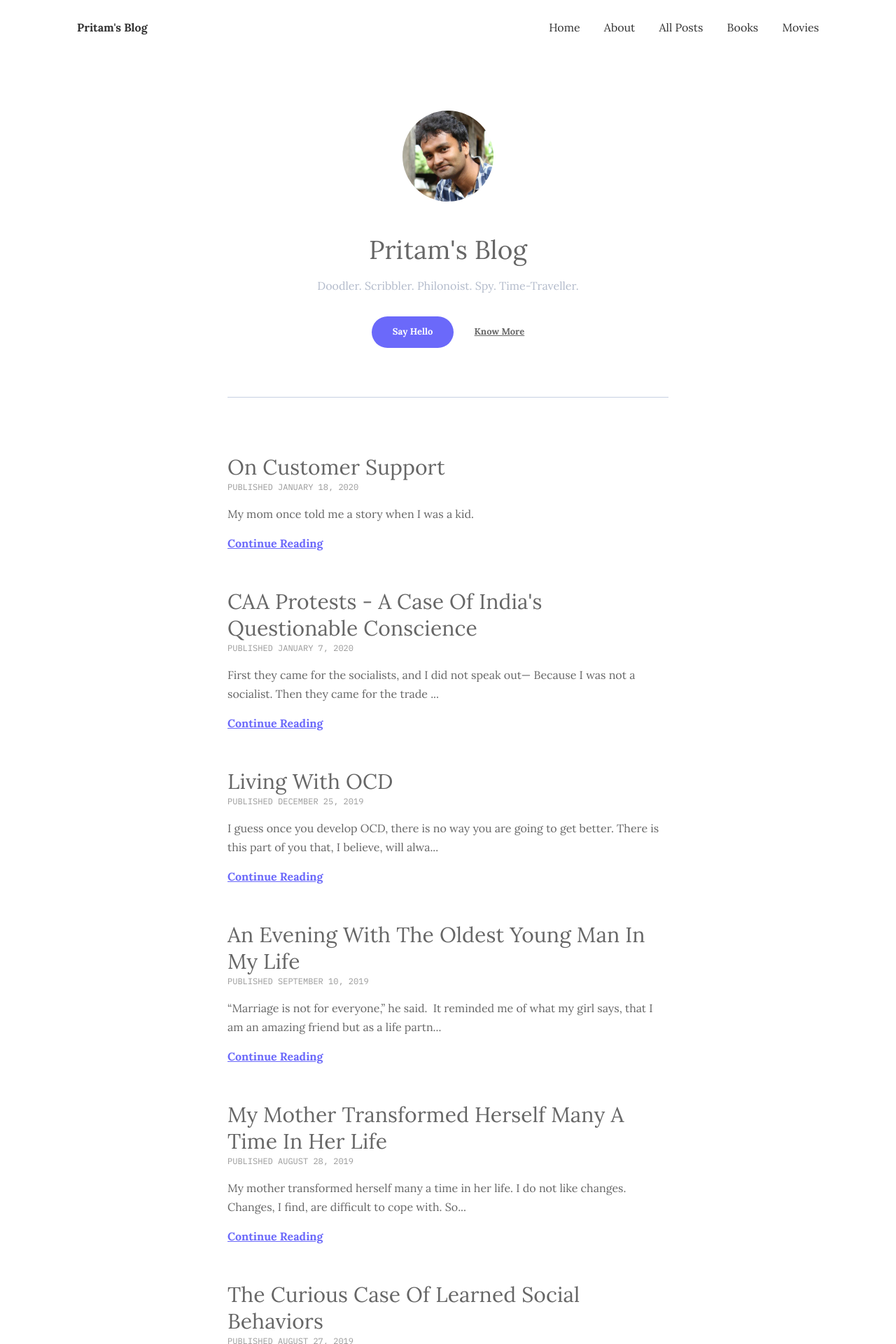
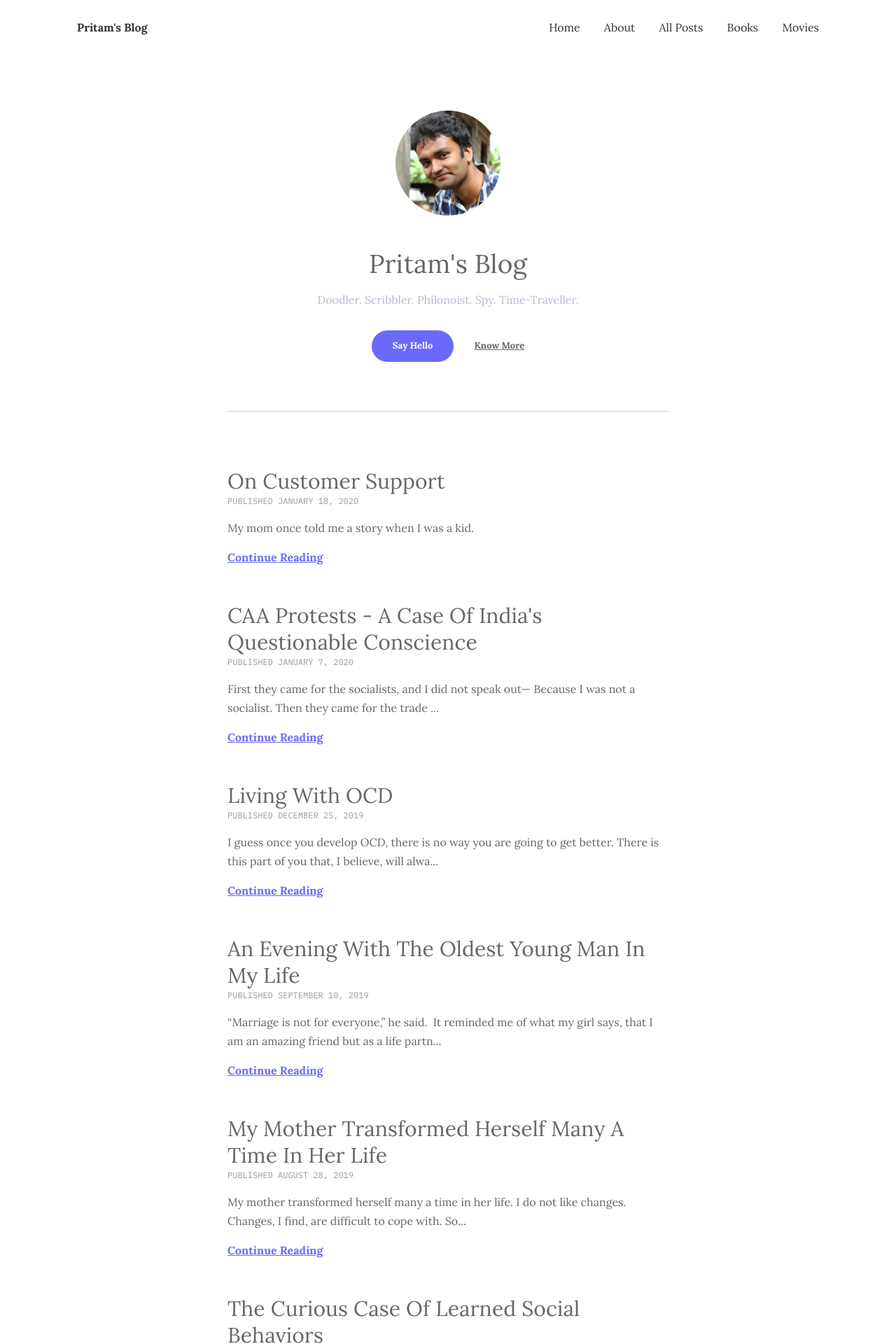
Before and after one commit to argumentativeyouth/pblog, a Jekyll site: the page built from index.html, in a window 1280 px wide. Shown: the top 1920 px of the page at 70% size. Built offline with Jekyll 4.4.1, drawn with Linux system fonts in a browser that asks for light colours.

Commit message:
Update _author-section.scss

```diff
--- a/_sass/3-modules/_author-section.scss
+++ b/_sass/3-modules/_author-section.scss
@@ -11,8 +11,8 @@
 
 .author__img {
   display: block;
-  max-width: 130px;
-  max-height: 130px;
+  max-width: 150px;
+  max-height: 150px;
   margin: 0 auto 30px;
   border-radius: 50%;
   background-color: $gray-white;
```
